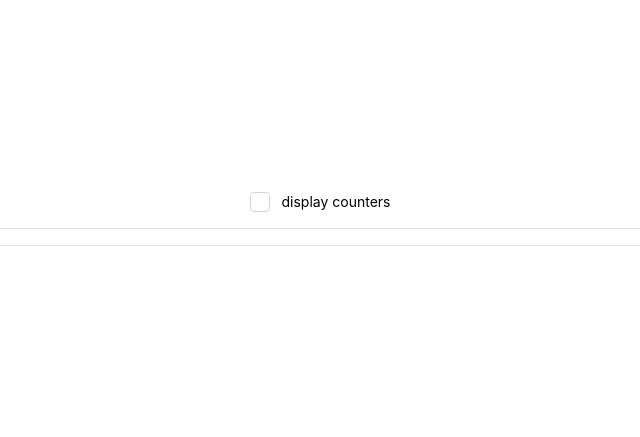
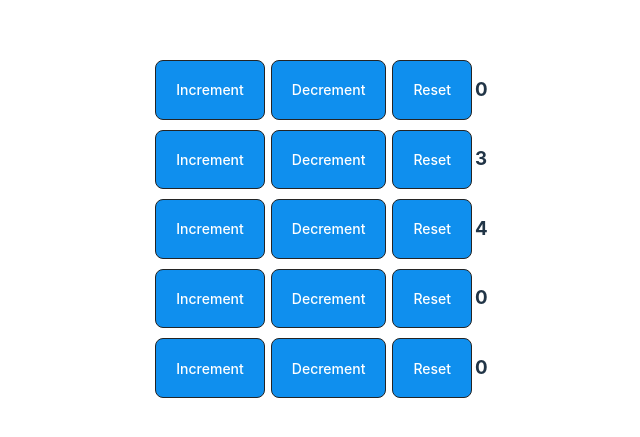
Before and after one commit to ChernyshevaNetology/react-start, a React (Vite) app: page / in a window 1280 px wide. Shown: the part 173-610 px from the top of the page, without its empty margins (230-870 px from the left). Built offline with nearby package versions, Linux system fonts and the light colour scheme.

Commit message:
Revert "feat: added @mantine-core library"
This reverts commit 6ee4708a6d69eb3d5e6038be4d6b209fa59cd3aa.

```diff
--- a/package.json
+++ b/package.json
@@ -10,9 +10,6 @@
     "preview": "vite preview"
   },
   "dependencies": {
-    "@mantine/core": "^7.16.1",
-    "@mantine/hooks": "^7.16.1",
-    "@tabler/icons-react": "^3.29.0",
     "prettier": "^3.4.2",
     "react": "^18.3.1",
     "react-dom": "^18.3.1"
--- a/src/App.css
+++ b/src/App.css
@@ -1,6 +1,8 @@
 .container {
   width: 1100px;
   margin: auto;
+  display:flex;
+  justify-content: center;
 }
 
 .text-area {
--- a/src/App.jsx
+++ b/src/App.jsx
@@ -1,10 +1,11 @@
 import './App.css'
-import { Counter  } from "./projects/project-1/counter.jsx";
+import { MultipleThemeRender } from './projects/project-example/multiple-theme-render'
+import { MultipleCounters } from "./projects/project-2/multiple-counters";
 
 export const App = () => {
     return (
     <div className={'container'}>
-        <Counter />
+        <MultipleCounters />
     </div>
   )
 }
--- a/src/projects/project-1/counter.jsx
+++ b/src/projects/project-1/counter.jsx
@@ -1,74 +1,36 @@
-import React, { useState } from "react";
-import {
-  Button,
-  Flex,
-  Badge,
-  Checkbox,
-  Divider,
-  Alert,
-  Stack,
-} from "@mantine/core";
-import { IconInfoCircle } from "@tabler/icons-react";
+import React, {useState} from 'react';
+import { Button } from '../../components/button';
+import { Notice } from '../../components/notice';
 
 export const Counter = () => {
     const [count, setCount] = useState(0);
-  const [checked, setChecked] = useState(false);
-  const icon = <IconInfoCircle />;
-
-  const handleCheckboxState = () => setChecked(!checked);
 
     const onIncrement = () => setCount((prev) => prev + 1);
     const onDecrement = () => setCount((prev) => prev - 1);
-  const onReset = () => setCount(0);
+    const onReset = () => setCount( 0);
     const limiter = () => {
         if (count > 1 && count < 5) return "grey";
         if (count >= 6 && count <= 15) return "green";
         if (count > 15) return "red";
-  };
+    }
 
     return (
         <>
-      <Flex
-        direction={{ base: "column", sm: "row" }}
-        gap={{ base: "sm", sm: "lg" }}
-        justify={{ sm: "center" }}
-      >
-        <Checkbox
-          onChange={handleCheckboxState}
-          label="display counters"
-          checked={checked}
-        />
-      </Flex>
+            <div>
 
-      <Divider my="md" />
-      {checked ? (
-        <Flex
-          direction={{ base: "column", sm: "row" }}
-          gap={{ base: "sm", sm: "lg" }}
-          justify={{ sm: "center" }}
-        >
-          <Button onClick={onIncrement}> increment</Button>
-          <Button onClick={onDecrement}>Decrement</Button>
-          <Button onClick={onReset}>Reset</Button>
-          <Badge color="cyan" circle size="xl">
+                <Button title={"increment"} handler={onIncrement}/>
+                <Button blocked={count <= 0} title={"decrement"} handler={onDecrement}/>
+                <Button blocked={count === 0} title={"reset"} handler={onReset}/>
+            </div>
+            <div className="count">
+                <h3 className={limiter(count)}>
                     {count}
-          </Badge>
-        </Flex>
-      ) : null}
-      <Divider my="md" />
-      {count > 10 ? (
-        <Stack
-          h={300}
-          bg="var(--mantine-color-body)"
-          align="center"
-          justify="center"
-          gap="md"
-        >
-          <Alert variant="light" color="red" title="Alert title" icon={icon}>
-            Счетчик не может превышать 10
-          </Alert>
-        </Stack>
-      ) : null}
+                </h3>
+            </div>
+            <div>
+                <Notice warning={(count >= 15) ? 'Счетчик не может превышать 15' : null} />
+            </div>
+
         </>
     );
 };
--- a/src/projects/project-2/multiple-counters.jsx
+++ b/src/projects/project-2/multiple-counters.jsx
@@ -53,8 +53,6 @@ export const MultipleCounters = () => {
         setCounters(updatedCounters);
     }
 
-    // onMasterReset => все счетчики сбрасываются на 0
-
     return (
         <div>
             {
```
Also changed, not shown: src/main.jsx (+8 -9 lines), 1 other file (tests, documents, lock files or other folders). Lines whose indentation alone changed are shown as unchanged.
